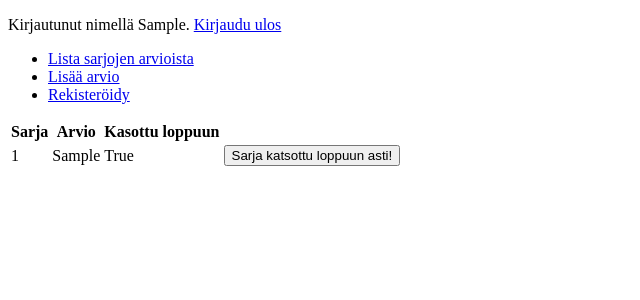
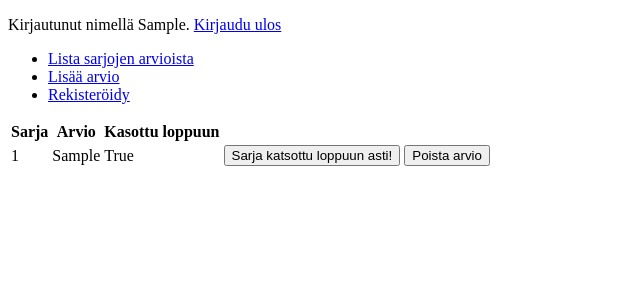
Before and after one commit to elmanevala/Sarjatietokanta, a Flask app: page /arviot/ in a window 1280 px wide. Shown: the top 300 px of the page, without its empty margins (0-640 px from the left). Run offline with Flask 2, Linux system fonts and the light colour scheme; a user stored in the database is signed in; tables that the repository leaves empty hold one stand-in row (values such as "Sample post").

Commit message:
Toiminnallisuus arvion poistoon

```diff
--- a/application/arviot/views.py
+++ b/application/arviot/views.py
@@ -16,12 +16,22 @@ def arviot_kaavio():
     return render_template("arviot/uusi.html", form = ArvioKaavake())
 
 
-@app.route("/arviot/<arvio_id>/", methods=["POST"])
+@app.route("/arviot/<arvio_id>/poisto", methods=["POST"])
 @login_required
 def arvio_katsottu(arvio_id):
 
     a = Arvio.query.get(arvio_id)
     a.katsottu = True
+    db.session().commit()
+
+    return redirect(url_for("arviot_lista"))
+
+
+@app.route("/arviot/<arvio_id>/", methods=["POST"])
+@login_required
+def arvio_poisto(arvio_id):
+
+    Arvio.query.filter(Arvio.id == arvio_id).delete()
     db.session().commit()
 
     return redirect(url_for("arviot_lista"))
--- a/application/templates/arviot/lista.html
+++ b/application/templates/arviot/lista.html
@@ -15,8 +15,14 @@
     <td>{{ arvio.katsottu }}</td>
     <td>
       <form method="POST" action="{{ url_for('arvio_katsottu', arvio_id=arvio.id) }}">
-	<input type="submit" value="Sarja katsottu loppuun asti!"/>
+	      <input type="submit" value="Sarja katsottu loppuun asti!"/>
       </form>
+    </td>
+    <td>
+      <form method="POST" action="{{ url_for('arvio_poisto', arvio_id=arvio.id) }}">
+        <input type="submit" value="Poista arvio"/>
+       </form>
+    </td>
     </td>
   </tr>
   {% endfor %}
```
Also changed, not shown: application/arviot/forms.py (line endings or trailing spaces), 1 other file.
